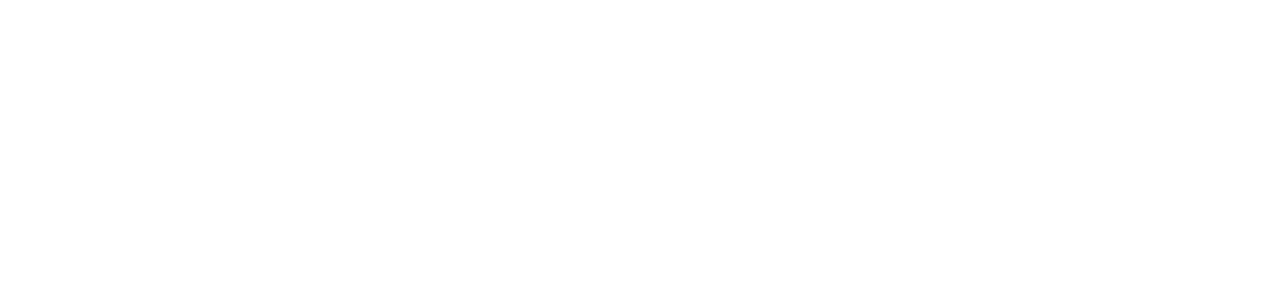
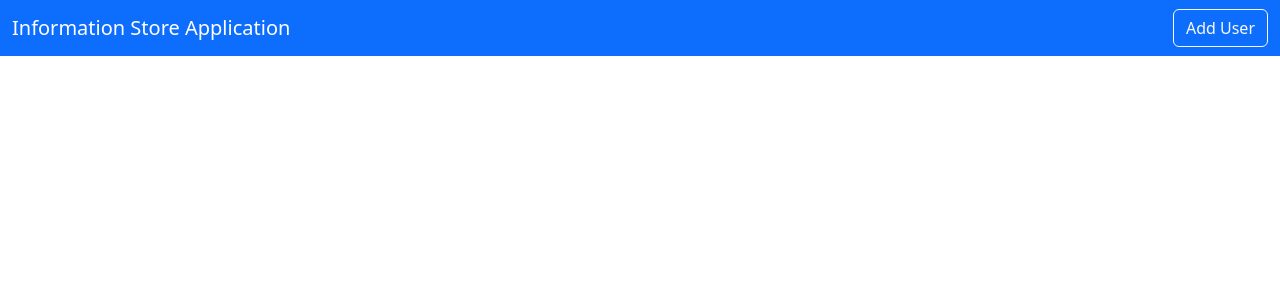
Before and after one commit to NipunaSudesh/User-Management-System-frontend, a React (Create React App) app: page / in a window 1280 px wide. Shown: the top 300 px of the page. Built offline with nearby package versions, Linux system fonts and the light colour scheme.

Commit message:
created navbar

```diff
--- a/package.json
+++ b/package.json
@@ -6,6 +6,8 @@
     "@testing-library/jest-dom": "^5.17.0",
     "@testing-library/react": "^13.4.0",
     "@testing-library/user-event": "^13.5.0",
+    "boostrap": "^2.0.0",
+    "bootstrap": "^5.3.3",
     "react": "^18.3.1",
     "react-dom": "^18.3.1",
     "react-scripts": "5.0.1",
--- a/src/App.js
+++ b/src/App.js
@@ -1,10 +1,11 @@
-
+import "../node_modules/bootstrap/dist/css/bootstrap.min.css";
 import './App.css';
+import Navbar from "./layOut/Navbar";
 
 function App() {
   return (
-    <div>
-
+    <div className="App">
+      <Navbar/>
     </div>
   );
 }
--- a/src/layOut/navBar.js
+++ b/src/layOut/navBar.js
@@ -1,7 +1,17 @@
 import React from 'react'
-
 export default function navBar() {
   return (
-    <div>navBar</div>
+    <div>
+        <nav className="navbar navbar-expand-lg navbar-dark bg-primary">
+  <div className="container-fluid">
+    <a className="navbar-brand" href="#">Information Store Application</a>
+    {/* <button className="navbar-toggler" type="button" data-bs-toggle="collapse" data-bs-target="#navbarSupportedContent" aria-controls="navbarSupportedContent" aria-expanded="false" aria-label="Toggle navigation">
+      <span className="navbar-toggler-icon"></span>
+    </button> */}
+
+    <button className='btn btn-outline-light' >Add User</button>
+  </div>
+</nav>
+    </div>
   )
 }
```
Also changed, not shown: 1 other file (tests, documents, lock files or other folders).
